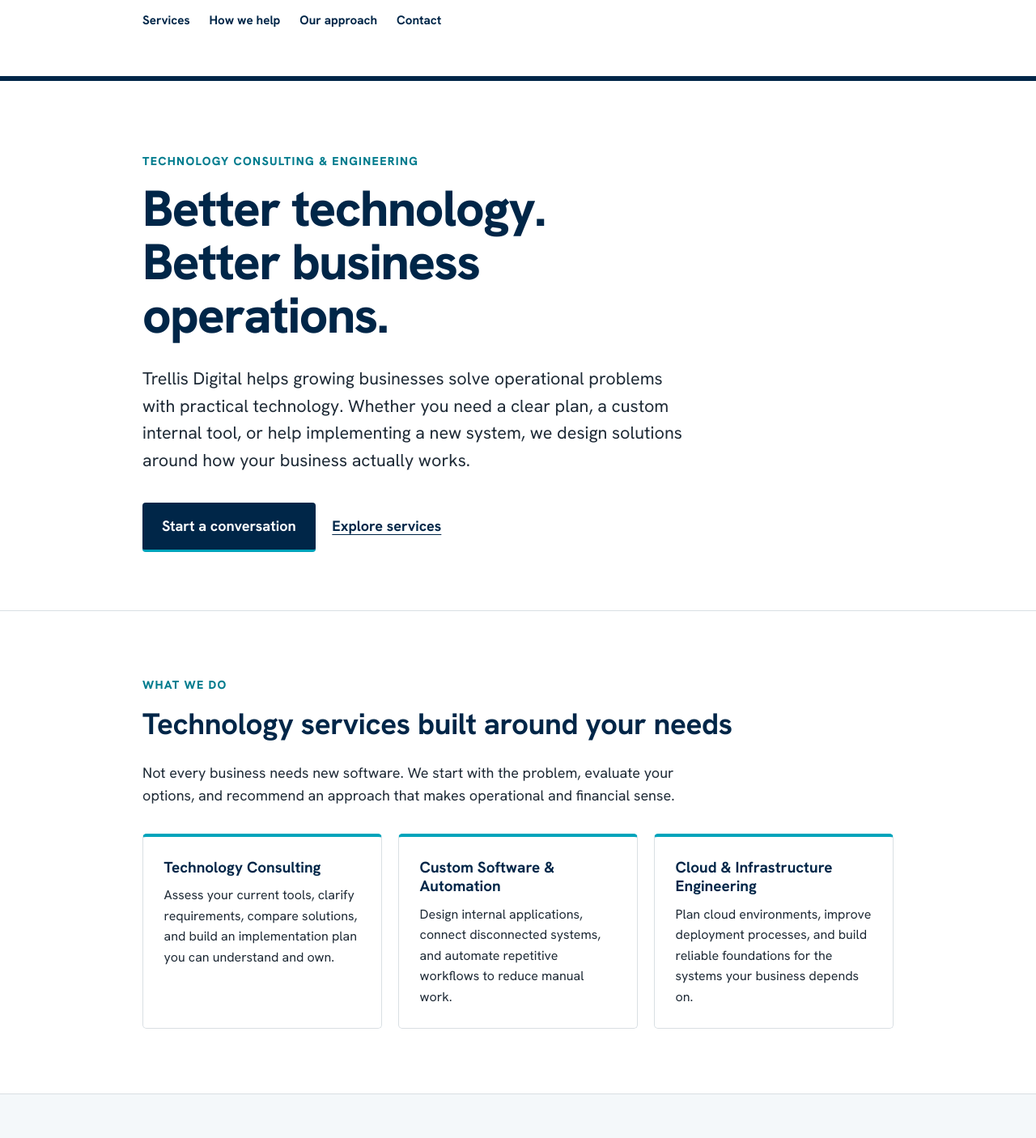
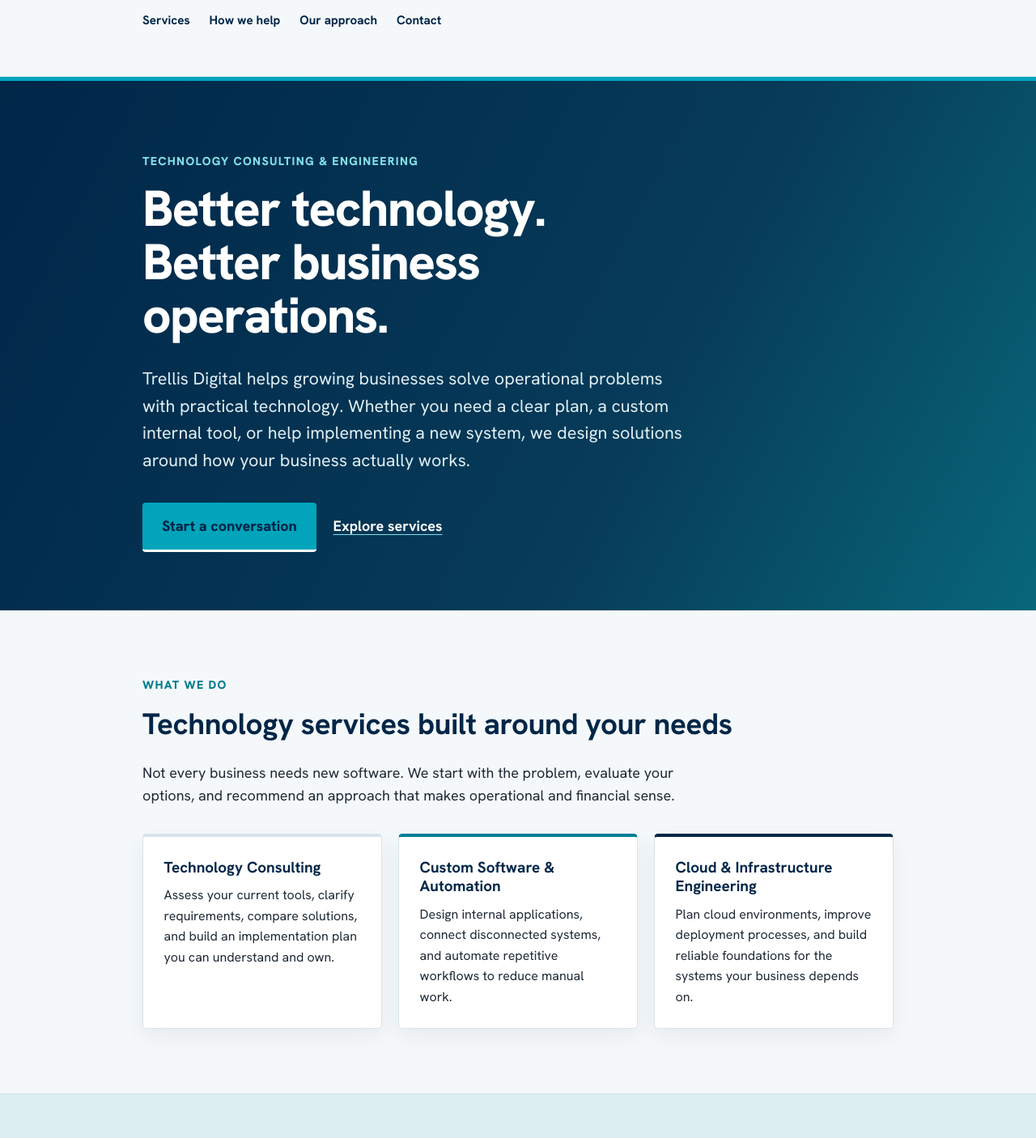
Before and after one commit to TechOpsT/trellisdigitalhq.com, a plain HTML site: page public/index.html in a window 1280 px wide. Shown: the part 194-1600 px from the top of the page at 81% size. Drawn offline with Linux system fonts and the light colour scheme.

Commit message:
Balance homepage with navy hero, teal accents, and layered section backgrounds

```diff
--- a/public/assets/css/styles.css
+++ b/public/assets/css/styles.css
@@ -4,7 +4,9 @@
     --teal: #01A4BB;
     --slate: #6A747C;
     --ink: #1E2A36;
-    --paper: #FFFFFF;
+    --paper: #F5F8FA;
+    --mist: #EAF4F6;
+    --deep: #001D36;
     --line: #D9DFE3;
     box-sizing: border-box;
     padding-top: env(safe-area-inset-top, 0px);
@@ -12,14 +14,6 @@
   }
   *, *::before, *::after { box-sizing: inherit; }
   :root { color-scheme: only light; background: #FFFFFF; }
-  html, body, header, main, .hero, section.who, footer {
-    background-color: #FFFFFF !important;
-    background-image: linear-gradient(#FFFFFF, #FFFFFF) !important;
-  }
-  h1, h2, .who li strong { color: #002648 !important; }
-  .lede, .who li { color: #1E2A36 !important; }
-  section.contact { background-color: #002648 !important; background-image: linear-gradient(#002648, #002648) !important; }
-  .contact h2 { color: #FFFFFF !important; }
   html { height: 100%; scroll-padding-top: env(safe-area-inset-top, 0px); }
   body {
     margin: 0;
@@ -37,12 +31,12 @@
     padding: 0 clamp(1.25rem, 5vw, 3rem);
   }
 
-  header { background: #fff; padding: clamp(2.25rem, 6vw, 3.5rem) 0; }
+  header { background: #F5F8FA; padding: clamp(2.25rem, 6vw, 3.5rem) 0; }
   header img { display: block; width: clamp(220px, 38vw, 340px); height: auto; max-width: 100%; margin-left: calc(-1 * clamp(220px, 38vw, 340px) * 0.1); background: #fff; }
 
   .hero {
-    border-top: 6px solid var(--navy);
-    background: #fff;
+    border-top: 5px solid var(--teal);
+    background: linear-gradient(118deg, #002648 0%, #073B59 62%, #086779 100%);
     padding: clamp(2.5rem, 8vw, 5.5rem) 0 clamp(2.5rem, 7vw, 4.5rem);
     position: relative;
     overflow: hidden;
@@ -67,14 +61,14 @@
     display: inline-block;
     margin-top: 2.25rem;
     padding: .9rem 1.5rem;
-    background: var(--navy);
-    color: #fff;
-    font-weight: 700;
+    background: var(--teal);
+    color: #002648;
+    font-weight: 800;
     text-decoration: none;
     border-radius: 4px;
     border-bottom: 3px solid var(--teal);
   }
-  .hero .cta:hover { background: #003a6b; }
+  .hero .cta:hover { background: #73d6e2; }
 
   section.who { padding: clamp(3rem, 7vw, 4.5rem) 0; border-top: 1px solid var(--line); }
   h2 {
@@ -137,7 +131,7 @@
   .service-card { padding:1.6rem; border:1px solid var(--line); border-top:4px solid var(--teal); border-radius:5px; background:#fff; }
   .service-card h3 { margin:0 0 .6rem; color:var(--navy); font-size:1.18rem; line-height:1.25; }
   .service-card p { margin:0; font-size:1rem; }
-  .muted-section { background:#f4f8fa !important; background-image:none !important; }
+  .muted-section { background:#DDEEF1; }
   .problem-list { display:grid; grid-template-columns:repeat(2,minmax(0,1fr)); gap:1rem 2rem; padding:0; margin:0; list-style:none; }
   .problem-list li { padding:.7rem 0 .7rem 1rem; border-left:3px solid var(--teal); }
   .steps { display:grid; grid-template-columns:repeat(4,minmax(0,1fr)); gap:1.3rem; }
@@ -149,3 +143,26 @@
   .secondary-cta { display:inline-block; margin-left:1rem; color:var(--navy); font-weight:700; text-underline-offset:4px; }
   @media (max-width: 48rem) { .cards,.steps {grid-template-columns:1fr 1fr;} }
   @media (max-width: 34rem) { .cards,.steps,.problem-list {grid-template-columns:1fr;} .secondary-cta {display:block;margin:1rem 0 0;} .contact dl {grid-template-columns:1fr;gap:.2rem;} .contact dd {margin-bottom:.8rem;overflow-wrap:anywhere;} }
+
+  /* Balanced brand palette: navy hero, soft neutral sections, teal highlights. */
+  header { border-bottom: 1px solid #D5E4E9; }
+  .site-nav a { color:#002648; }
+  .hero { color:#F3FAFC; }
+  .hero h1 { color:#FFFFFF; }
+  .hero .lede { color:#DFEFF3; }
+  .hero .eyebrow { color:#80E0E8; }
+  .hero .secondary-cta { color:#FFFFFF; text-decoration-color:#80E0E8; }
+  .hero .cta { border-bottom-color:#FFFFFF; }
+  #services { background:#F5F8FA; }
+  .service-card { background:#FFFFFF; box-shadow:0 10px 26px rgba(0,38,72,.06); border-color:#D5E4E9; }
+  .service-card:nth-child(2) { border-top-color:#007F98; }
+  .service-card:nth-child(3) { border-top-color:#002648; }
+  #problems { border-top-color:#C8E3E8; }
+  #approach { background:#EDF3F6; }
+  .steps > div { background:#FFFFFF; border:1px solid #D6E4E9; border-radius:5px; padding:1.25rem; }
+  .contact { background:linear-gradient(125deg,#001D36 0%,#002F52 100%); }
+  footer { background:#E5EDF1; border-top:1px solid #CBDDE4; }
+  @media (prefers-reduced-motion: no-preference) {
+    .service-card { transition: transform .18s ease, box-shadow .18s ease; }
+    .service-card:hover { transform:translateY(-3px); box-shadow:0 14px 32px rgba(0,38,72,.11); }
+  }
```
